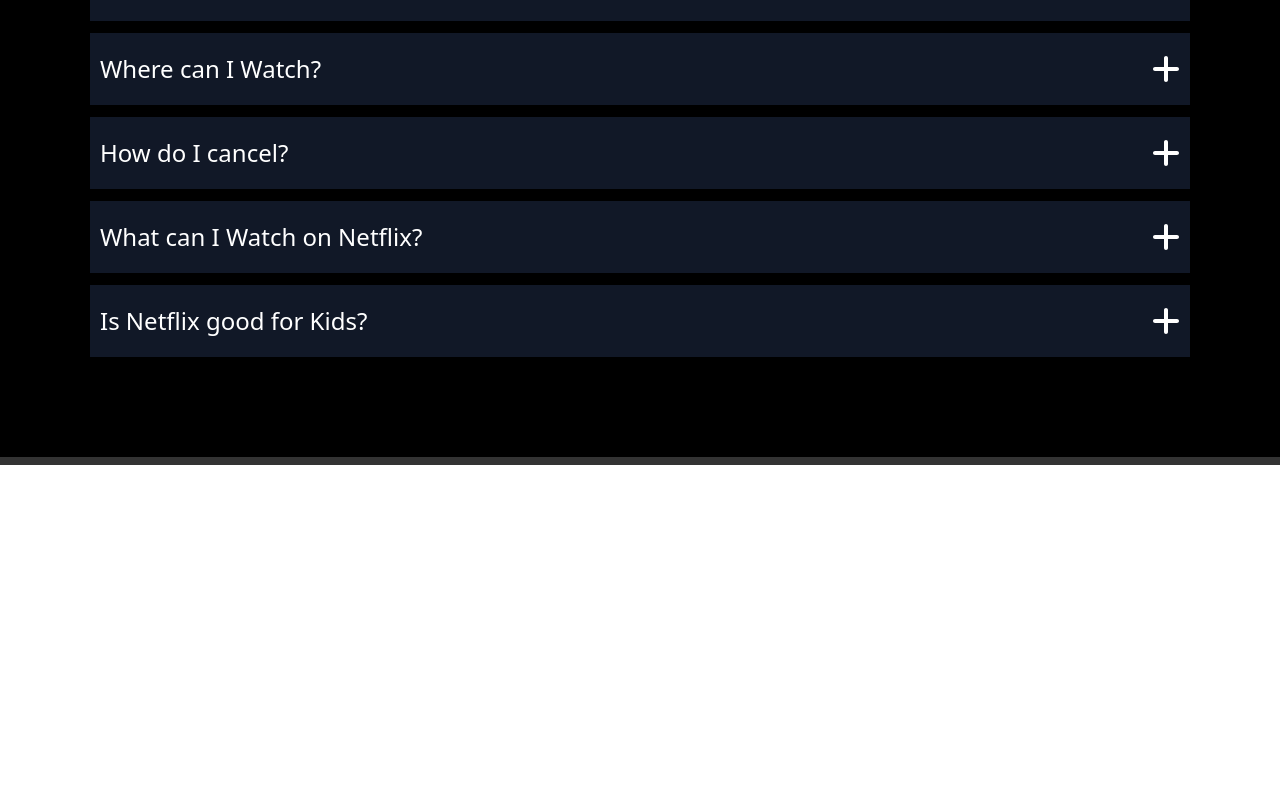
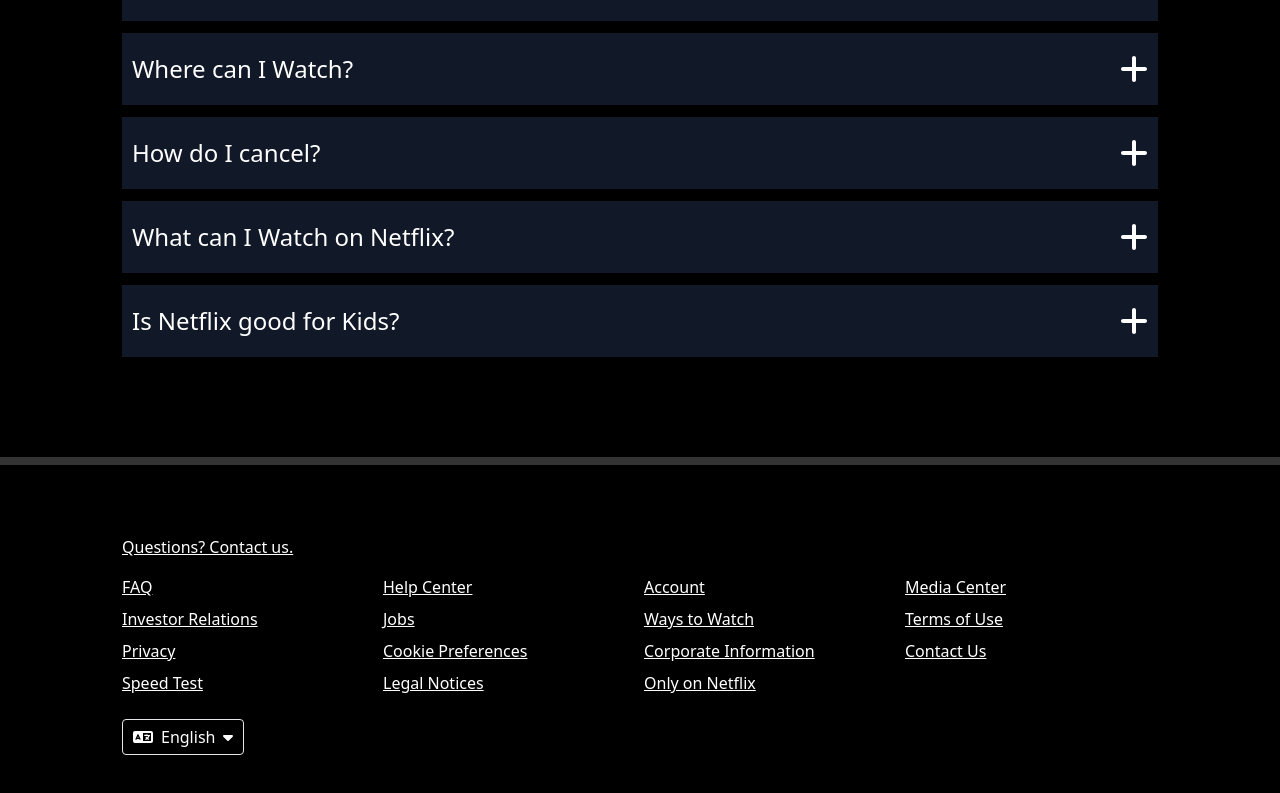
Before and after one commit to hanzala591/nextflixee, a React (Create React App) app: page / in a window 1280 px wide. Shown: the part 3213-4006 px from the top of the page. Before the commit the page ends 3678 px from the top, so only its background shows below. Built offline with nearby package versions, Linux system fonts and the light colour scheme.

Commit message:
add footer component

```diff
--- a/src/App.js
+++ b/src/App.js
@@ -7,6 +7,7 @@
 import Watch from "./Component/Watch";
 import CreateProfile from "./Component/CreateProfile";
 import Question from "./Component/Question";
+import Footer from "./Component/Footer";
 
 function App() {
   return (
@@ -23,6 +24,7 @@
       <Gap></Gap>
       <Question></Question>
       <Gap></Gap>
+      <Footer></Footer>
     </div>
   );
 }
--- a/src/Component/Footer.js
+++ b/src/Component/Footer.js
@@ -0,0 +1,51 @@
+import { FontAwesomeIcon } from "@fortawesome/react-fontawesome";
+import React from "react";
+import { faCaretDown, faLanguage } from "@fortawesome/free-solid-svg-icons";
+
+export default function Footer() {
+  return (
+    <div className="w-[100%] bg-black py-[70px] text-white">
+      <div className="max-w-[1100px] md:px-8 px-5 mx-auto underline">
+        <div>Questions? Contact us.</div>
+        <div className="grid grid-cols-2 lg:grid-cols-4 gap-2 mt-3">
+          <div>
+            <ul>
+              <a className="block py-1">FAQ</a>
+              <a className="block py-1">Investor Relations</a>
+              <a className="block py-1">Privacy</a>
+              <a className="block py-1">Speed Test</a>
+            </ul>
+          </div>
+          <div>
+            <ul>
+              <a className="block py-1">Help Center</a>
+              <a className="block py-1">Jobs</a>
+              <a className="block py-1">Cookie Preferences</a>
+              <a className="block py-1">Legal Notices</a>
+            </ul>
+          </div>
+          <div>
+            <ul>
+              <a className="block py-1">Account</a>
+              <a className="block py-1">Ways to Watch</a>
+              <a className="block py-1">Corporate Information</a>
+              <a className="block py-1">Only on Netflix</a>
+            </ul>
+          </div>
+          <div>
+            <ul>
+              <a className="block py-1">Media Center</a>
+              <a className="block py-1">Terms of Use</a>
+              <a className="block py-1">Contact Us</a>
+            </ul>
+          </div>
+        </div>
+        <div className="p-[5px_10px] border w-fit mt-5 rounded">
+          <FontAwesomeIcon icon={faLanguage} className="text-white pr-2" />
+          <button>English</button>
+          <FontAwesomeIcon icon={faCaretDown} className="pl-2" />
+        </div>
+      </div>
+    </div>
+  );
+}
--- a/src/Component/FrequentQAs.js
+++ b/src/Component/FrequentQAs.js
@@ -1,5 +1,5 @@
 import { FontAwesomeIcon } from "@fortawesome/react-fontawesome";
-import { faPlus, faX, faXmark } from "@fortawesome/free-solid-svg-icons";
+import { faPlus, faXmark } from "@fortawesome/free-solid-svg-icons";
 import React, { useState } from "react";
 
 export default function FrequentQAs(props) {
--- a/src/Component/Question.js
+++ b/src/Component/Question.js
@@ -48,7 +48,7 @@
   return (
     <div>
       <div className="w-[100%] py-[100px] bg-black ">
-        <div className="max-w-[1100px] mx-auto text-white">
+        <div className="max-w-[1100px] mx-auto text-white md:px-8 px-5">
           <h1 className="text-center sm:text-5xl text-3xl font-bold pb-4">
             Frequently Asked Questions
           </h1>
```
